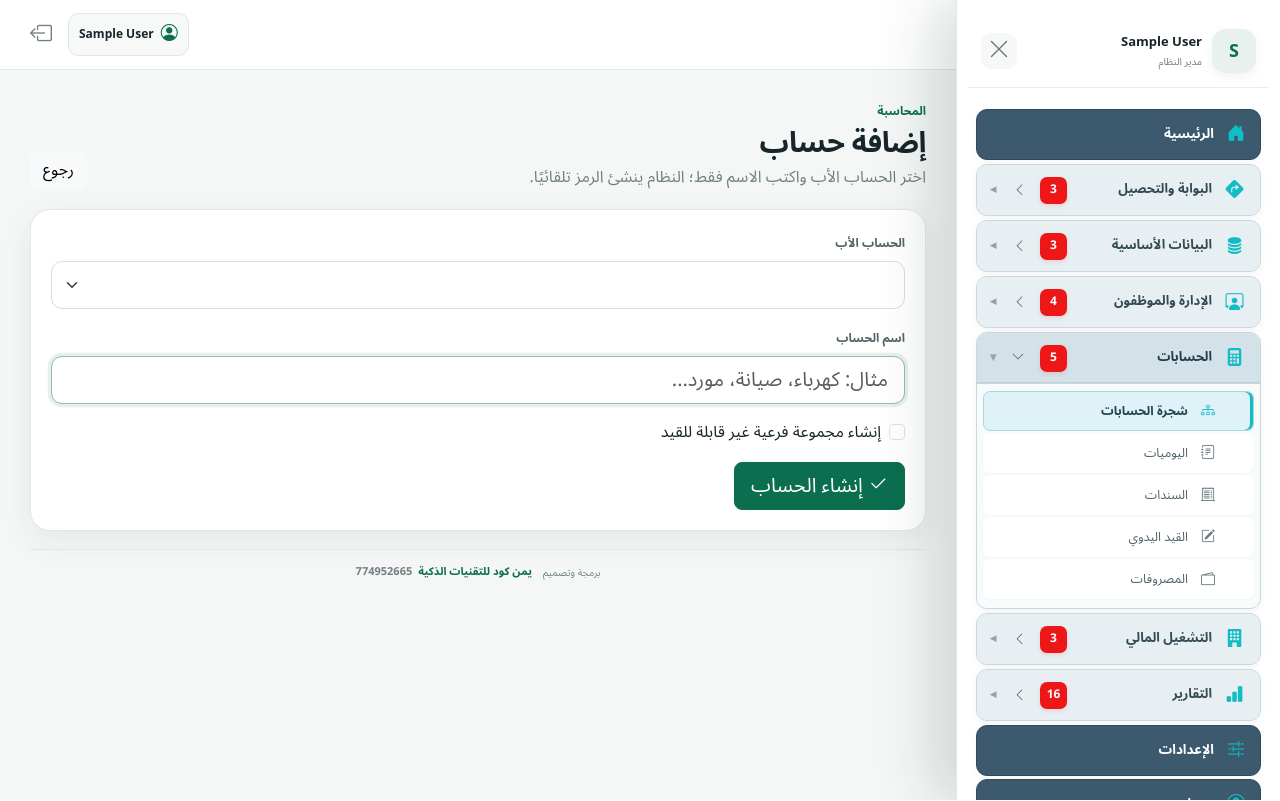
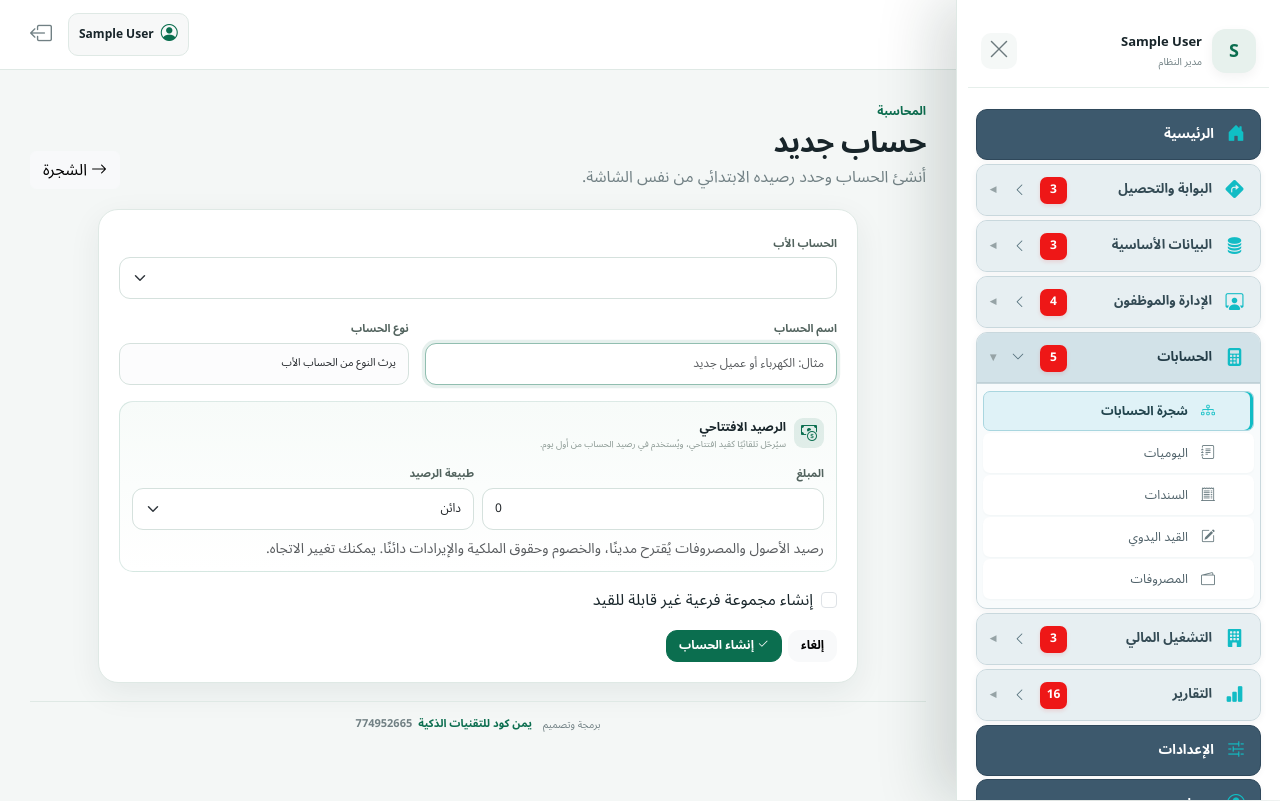
Before and after one commit to zydan25/kareem, a Flask app: page /accounting/accounts/new in a window 1280 px wide. Run offline with Flask 3, Linux system fonts and the light colour scheme; a user stored in the database is signed in; tables that the repository leaves empty hold one stand-in row (values such as "Sample post"); lists and menus that the app fills with data are empty.

Commit message:
إضافة الرصيد الافتتاحي إلى إنشاء الحساب

```diff
--- a/app/templates/accounting/account_form.html
+++ b/app/templates/accounting/account_form.html
@@ -1,13 +1,94 @@
 {% extends 'base.html' %}
 {% block title %}إضافة حساب - {{app_name}}{% endblock %}
 {% block content %}
-<div class="page-head"><div><span class="eyebrow">المحاسبة</span><h1>إضافة حساب</h1><p>اختر الحساب الأب واكتب الاسم فقط؛ النظام ينشئ الرمز تلقائيًا.</p></div><a class="btn btn-light" href="{{url_for('accounting.accounts')}}">رجوع</a></div>
-<div class="card-soft">
-<form method="post" class="row g-3">
-<div class="col-12"><label class="form-label">الحساب الأب</label><select name="parent_id" class="form-select form-select-lg" required>{% for p in parents %}<option value="{{p.id}}" {% if selected_parent and p.id==selected_parent.id %}selected{% endif %}>📁 {{p.name}}</option>{% endfor %}</select></div>
-<div class="col-12"><label class="form-label">اسم الحساب</label><input name="name" class="form-control form-control-lg" required autofocus placeholder="مثال: كهرباء، صيانة، مورد..."></div>
-<div class="col-12"><label class="form-check"><input class="form-check-input" type="checkbox" name="is_group" value="1"><span class="form-check-label">إنشاء مجموعة فرعية غير قابلة للقيد</span></label></div>
-<div class="col-12"><button class="btn btn-primary btn-lg"><i class="bi bi-check2"></i> إنشاء الحساب</button></div>
+<style>
+.account-form-card{max-width:760px;margin:auto}
+.opening-balance-box{border:1px solid rgba(11,110,79,.14);background:linear-gradient(180deg,#f7fbf9,#fff);border-radius:14px;padding:12px}
+.opening-balance-head{display:flex;align-items:center;gap:8px;margin-bottom:9px}
+.opening-balance-head i{width:30px;height:30px;border-radius:9px;display:flex;align-items:center;justify-content:center;background:rgba(11,110,79,.10);color:var(--primary)}
+.opening-balance-head strong{font-size:12px}
+.opening-balance-head small{display:block;font-size:9px;color:#8a9893}
+.form-label{font-size:11px;font-weight:850;color:#52635e;margin-bottom:5px}
+.form-control,.form-select{border-radius:11px;min-height:42px;font-size:12px}
+.form-actions{display:flex;gap:6px;flex-wrap:wrap}
+.form-actions .btn{border-radius:11px;font-size:12px;font-weight:850}
+@media(max-width:700px){
+ .form-actions .btn{flex:1}
+ .opening-balance-box{padding:10px}
+}
+</style>
+<div class="page-head">
+  <div><span class="eyebrow">المحاسبة</span><h1>حساب جديد</h1><p>أنشئ الحساب وحدد رصيده الابتدائي من نفس الشاشة.</p></div>
+  <a class="btn btn-light" href="{{url_for('accounting.accounts')}}"><i class="bi bi-arrow-right"></i> الشجرة</a>
+</div>
+<div class="card-soft account-form-card">
+<form method="post" class="row g-3" id="account-form">
+  <div class="col-12">
+    <label class="form-label">الحساب الأب</label>
+    <select name="parent_id" id="account-parent" class="form-select" required>
+      {% for p in parents %}<option value="{{p.id}}" data-type="{{p.account_type}}" {% if selected_parent and p.id==selected_parent.id %}selected{% endif %}>📁 {{p.name}} · {{p.code}}</option>{% endfor %}
+    </select>
+  </div>
+  <div class="col-12 col-md-7">
+    <label class="form-label">اسم الحساب</label>
+    <input name="name" class="form-control" required autofocus placeholder="مثال: الكهرباء أو عميل جديد">
+  </div>
+  <div class="col-12 col-md-5">
+    <label class="form-label">نوع الحساب</label>
+    <div class="form-control d-flex align-items-center bg-light-subtle"><span class="small">يرث النوع من الحساب الأب</span></div>
+  </div>
+
+  <div class="col-12">
+    <div class="opening-balance-box">
+      <div class="opening-balance-head">
+        <i class="bi bi-cash-coin"></i>
+        <div><strong>الرصيد الافتتاحي</strong><small>سيُرحّل تلقائيًا كقيد افتتاحي، ويُستخدم في رصيد الحساب من أول يوم.</small></div>
+      </div>
+      <div class="row g-2">
+        <div class="col-12 col-md-6">
+          <label class="form-label">المبلغ</label>
+          <input name="opening_balance" id="opening-balance" class="form-control" type="number" min="0" step="0.01" value="0" inputmode="decimal">
+        </div>
+        <div class="col-12 col-md-6">
+          <label class="form-label">طبيعة الرصيد</label>
+          <select name="opening_side" id="opening-side" class="form-select">
+            <option value="auto" {% if default_opening_side not in ['debit','credit'] %}selected{% endif %}>حسب طبيعة الحساب</option>
+            <option value="debit" {% if default_opening_side=='debit' %}selected{% endif %}>مدين</option>
+            <option value="credit" {% if default_opening_side=='credit' %}selected{% endif %}>دائن</option>
+          </select>
+        </div>
+      </div>
+      <div class="form-text mt-2" id="opening-help">رصيد الأصول والمصروفات يُقترح مدينًا، والخصوم وحقوق الملكية والإيرادات دائنًا. يمكنك تغيير الاتجاه.</div>
+    </div>
+  </div>
+
+  <div class="col-12">
+    <label class="form-check">
+      <input class="form-check-input" type="checkbox" name="is_group" id="is-group" value="1">
+      <span class="form-check-label">إنشاء مجموعة فرعية غير قابلة للقيد</span>
+    </label>
+  </div>
+
+  <div class="col-12 form-actions">
+    <a class="btn btn-light" href="{{url_for('accounting.accounts')}}">إلغاء</a>
+    <button class="btn btn-primary" type="submit"><i class="bi bi-check2"></i> إنشاء الحساب</button>
+  </div>
 </form>
 </div>
 {% endblock %}
+{% block scripts %}
+<script>
+const groupCheck=document.getElementById('is-group');
+const opening=document.getElementById('opening-balance');
+const side=document.getElementById('opening-side');
+function syncOpening(){
+  const disabled=!!groupCheck?.checked;
+  if(opening){opening.disabled=disabled; if(disabled)opening.value='0';}
+  if(side){side.disabled=disabled;}
+  const help=document.getElementById('opening-help');
+  if(help)help.textContent=disabled?'المجموعة للتجميع فقط؛ الرصيد الافتتاحي يُسجل على الحساب التفصيلي.':'رصيد الأصول والمصروفات يُقترح مدينًا، والخصوم وحقوق الملكية والإيرادات دائنًا. يمكنك تغيير الاتجاه.';
+}
+groupCheck?.addEventListener('change',syncOpening);
+syncOpening();
+</script>
+{% endblock %}
```
